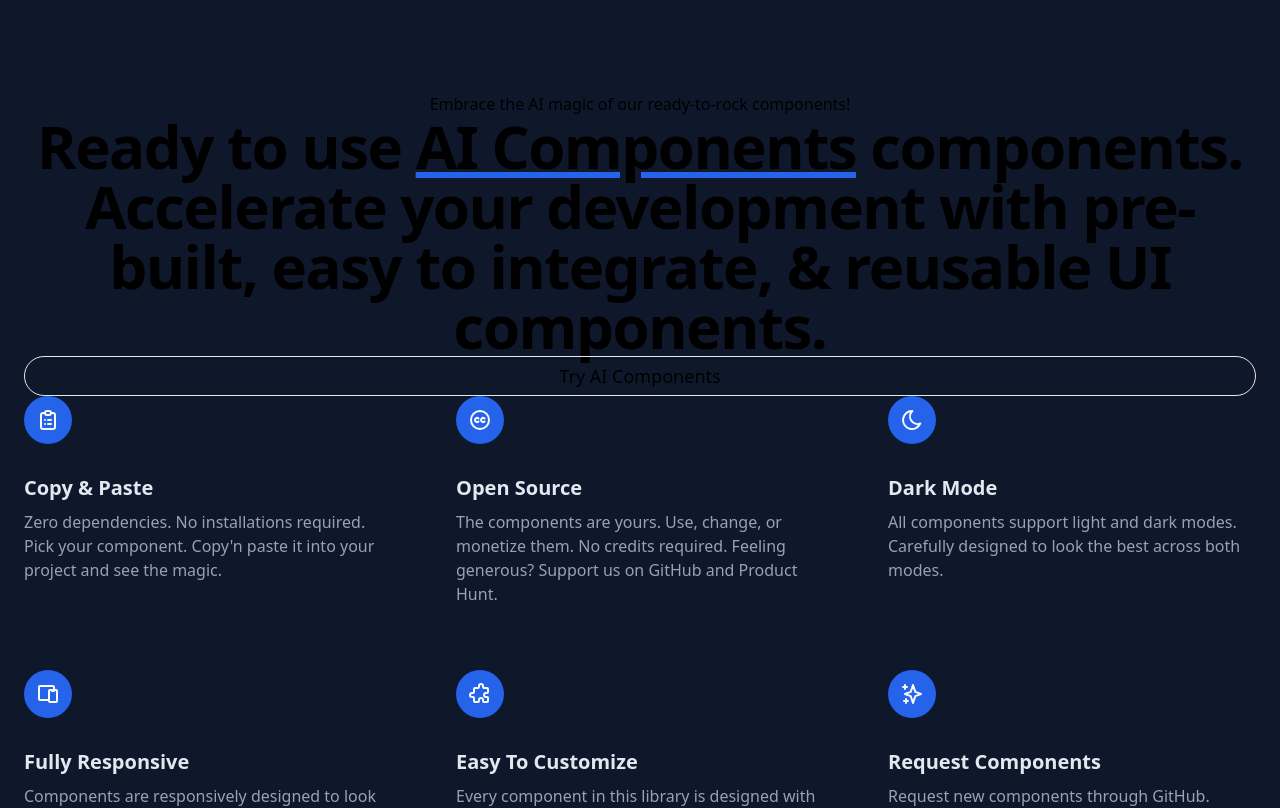
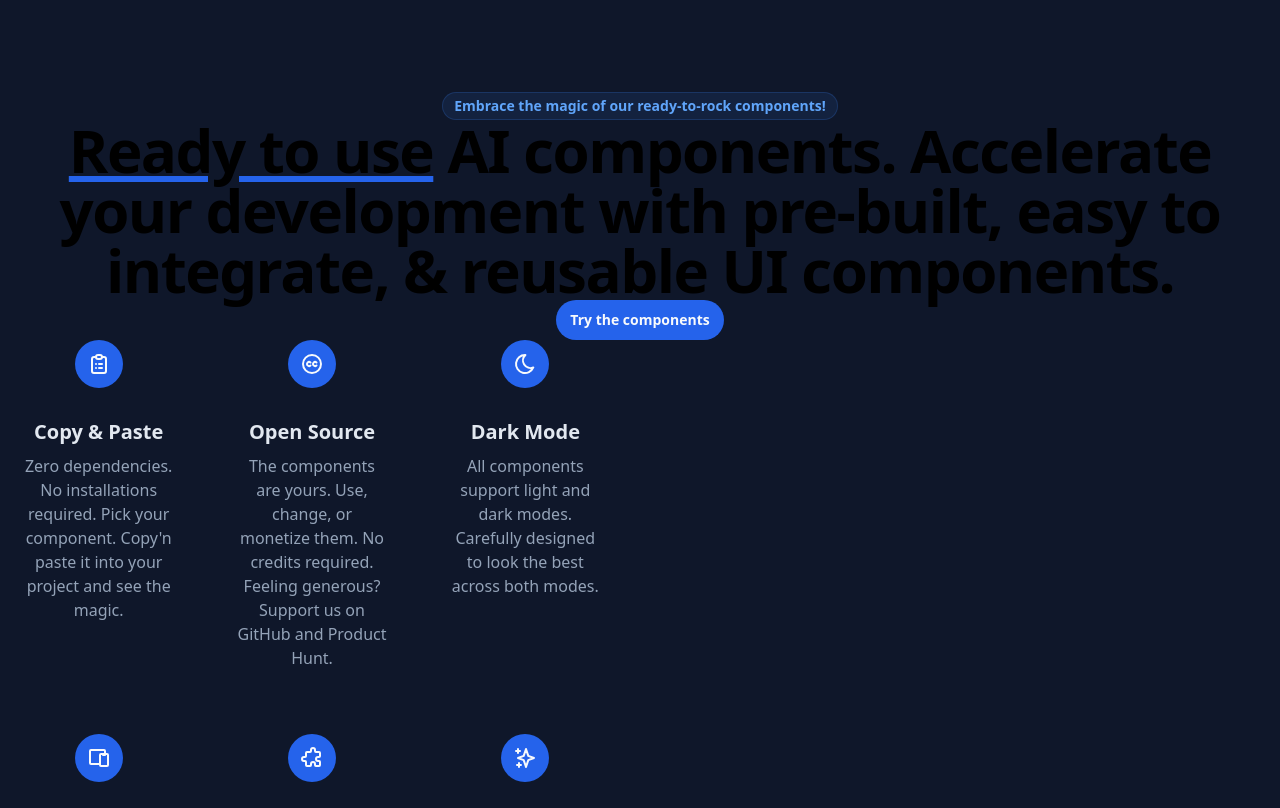
Before and after one commit to bigredheart/langui, a Next.js app: page / in a window 1280 px wide. Shown: the part 980-1788 px from the top of the page. Built offline with nearby package versions, Linux system fonts and the light colour scheme.

Commit message:
👌 IMPROVE: UI tweaks

```diff
--- a/src/components/CollectionCard.jsx
+++ b/src/components/CollectionCard.jsx
@@ -30,7 +30,7 @@ export default function CollectionCard({ componentData }) {
         <div className="rounded-xl border-2 border-transparent bg-slate-800/20 transition-colors group-hover:bg-blue-600">
           <div className="flex justify-between p-4 sm:p-6">
             <div className="flex flex-col">
-              <h2 className="font-medium text-slate-200 sm:text-lg group-hover:text-white">
+              <h2 className="font-medium text-slate-200 group-hover:text-white sm:text-lg">
                 {componentData.title}
               </h2>
               <p className="font-meium mt-2 text-sm text-slate-500 group-hover:text-white/60">
@@ -40,7 +40,7 @@ export default function CollectionCard({ componentData }) {
             <span
               aria-hidden="true"
               role="img"
-              className="mx-2 text-lg text-slate-200 sm:text-2xl group-hover:text-white group-hover:animate-pulse"
+              className="mx-2 text-lg text-slate-200 group-hover:text-white sm:text-2xl "
             >
               {Icon}
             </span>
--- a/src/components/HeroBanner.jsx
+++ b/src/components/HeroBanner.jsx
@@ -4,7 +4,8 @@ import HeroGradient from './HeroGradient'
 import BrandLogo from './BrandLogo'
 import HeroComponentsPreview from './HeroComponentsPreview'
 import HeroFeatures from './HeroFeatures'
-import Link from 'next/link';
+import Link from 'next/link'
+import HeroBadge from './HeroBadge'
 
 export default function HeroBanner({ children, subtitle, title }) {
   return (
@@ -17,14 +18,12 @@ export default function HeroBanner({ children, subtitle, title }) {
             <div className="max-w-2xl flex-shrink-0 lg:mx-0 lg:max-w-lg lg:pt-8 xl:max-w-xl">
               <BrandLogo withText={false} size={'16'} />
               <div className="mt-12 lg:mt-12">
-                <span className="rounded-full bg-blue-500/10 px-3 py-1 text-sm font-semibold leading-6 text-blue-400 ring-1 ring-inset ring-blue-500/20">
-                  The perfect UI for your AI
-                </span>
+                <HeroBadge>The perfect UI for your AI</HeroBadge>
               </div>
-              <h1 className="mt-6 text-5xl font-bold tracking-tight bg-clip-text text-transparent bg-gradient-to-r from-gray-200/60 via-gray-200 to-gray-200/60 sm:text-6xl">
+              <h1 className="mt-6 bg-gradient-to-r from-gray-200/60 via-gray-200 to-gray-200/60 bg-clip-text text-5xl font-bold tracking-tight text-transparent sm:text-6xl">
                 Beautiful components for your AI projects
               </h1>
-              <p className="mt-6 text-base leading-snug bg-clip-text text-transparent bg-gradient-to-r from-gray-200/60 via-gray-200 to-gray-200/60 sm:text-3xl">
+              <p className="mt-6 text-base leading-8 text-slate-300 md:text-xl md:leading-10">
                 LangUI is an Open Source Tailwind library with free to use
                 components tailored for your AI and GPT projects. Focus on
                 building the next best project and let it handle the UI.
@@ -32,9 +31,12 @@ export default function HeroBanner({ children, subtitle, title }) {
               <div className="mt-12 flex flex-col gap-x-6 gap-y-4 sm:flex-row sm:items-center">
                 <Link
                   href="/components"
-                  className="inline-flex justify-center items-center rounded-full bg-blue-600 px-3.5 py-2.5 text-sm font-semibold text-slate-50 transition-colors  hover:bg-blue-800 focus-visible:outline focus-visible:outline-2 focus-visible:outline-offset-2 focus-visible:outline-blue-400"
+                  className="inline-flex items-center justify-center rounded-full bg-blue-600 px-3.5 py-2.5 text-sm font-semibold text-slate-50 transition-colors  hover:bg-blue-800 focus-visible:outline focus-visible:outline-2 focus-visible:outline-offset-2 focus-visible:outline-blue-400"
                 >
-                  Browse AI components <span class="ml-1 animate-pulse bg-white bg-opacity-25 text-[10px] leading-3 px-2 py-1 h-fit rounded-md">55+</span>
+                  Browse AI components{' '}
+                  <span class="ml-1 h-fit animate-pulse rounded-md bg-white bg-opacity-25 px-2 py-1 text-[10px] leading-3">
+                    55+
+                  </span>
                 </Link>
 
                 <a
--- a/src/components/HeroFeatures.jsx
+++ b/src/components/HeroFeatures.jsx
@@ -1,22 +1,34 @@
-import Link from 'next/link';
+import Link from 'next/link'
+import HeroBadge from './HeroBadge'
 
 export default function HeroFeatures() {
   return (
     <div className="mx-auto mb-10 max-w-7xl px-6 lg:px-3 xl:px-6">
-      <div className="text-center font-medium bg-clip-text text-transparent bg-gradient-to-r from-blue-400 to-slate-200 pb-3">Embrace the AI magic of our ready-to-rock components!</div>
+      <div className="mb-3 flex items-center justify-center">
+        <HeroBadge>
+          Embrace the magic of our ready-to-rock components!
+        </HeroBadge>
+      </div>
       <h2
         id="features"
-        className="scroll-mt-40 text-center text-5xl font-bold tracking-tight bg-clip-text text-transparent bg-gradient-to-r from-gray-200/60 via-gray-200 to-gray-200/60 sm:text-6xl"
+        className="scroll-mt-40 bg-gradient-to-r from-gray-200/60 via-gray-200 to-gray-200/60 bg-clip-text text-center text-5xl font-bold tracking-tight text-transparent sm:text-6xl"
       >
-        Ready to use <span className="underline decoration-blue-600">AI Components</span>{' '}
-        components. Accelerate your development with pre-built, easy to integrate, &
-        reusable UI components.
+        <span className="underline decoration-blue-600">Ready to use</span> AI
+        components. Accelerate your development with pre-built, easy to
+        integrate, & reusable UI components.
       </h2>
 
-      <div className="flex flex-col items-center lg:flex-row"><div className="flex justify-center items-center w-full h-full mt-8 "><Link href="/components" className="inline-flex items-center justify-center font-medium focus-visible:outline-none focus-visible:ring-2 focus-visible:ring-ring focus-visible:ring-offset-2 disabled:opacity-50 disabled:pointer-events-none ring-offset-background h-10 w-full px-8 py-4 bg-transparent text-lg text-center text-gray-50 border border-gray-50 rounded-full md:w-auto hover:bg-gray-50 hover:text-black transition-all" data-primary="primary" data-rounded="rounded-full">Try AI Components</Link></div></div>
+      <div className="mt-8 flex h-full w-full items-center justify-center">
+        <Link
+          href="/components"
+          className="inline-flex items-center justify-center rounded-full bg-blue-600 px-3.5 py-2.5 text-sm font-semibold text-slate-50 transition-colors  hover:bg-blue-800 focus-visible:outline focus-visible:outline-2 focus-visible:outline-offset-2 focus-visible:outline-blue-400"
+        >
+          Try the components
+        </Link>
+      </div>
 
-      <div className="mt-32 grid max-w-xl grid-cols-1 gap-x-8 gap-y-16 md:max-w-none md:grid-cols-2 xl:grid-cols-3 xl:gap-16">
-        <div className="space-y-2">
+      <div className="mt-28 grid max-w-xl grid-cols-1 justify-items-center gap-x-8 gap-y-16 text-center sm:max-w-none sm:grid-cols-2 sm:text-left xl:grid-cols-3 xl:gap-16">
+        <div className="max-w-md space-y-2 ">
           <span className="mb-4 inline-block rounded-full bg-blue-600 p-3 text-slate-50">
             <svg
               xmlns="http://www.w3.org/2000/svg"
@@ -44,7 +56,7 @@ export default function HeroFeatures() {
           </p>
         </div>
 
-        <div className="space-y-2">
+        <div className="max-w-md space-y-2 ">
           <span className="mb-4 inline-block rounded-full bg-blue-600 p-3 text-slate-50">
             <svg
               xmlns="http://www.w3.org/2000/svg"
@@ -73,7 +85,7 @@ export default function HeroFeatures() {
           </p>
         </div>
 
-        <div className="space-y-2">
+        <div className="max-w-md space-y-2 ">
           <span className="mb-4 inline-block rounded-full bg-blue-600 p-3 text-slate-50">
             <svg
               xmlns="http://www.w3.org/2000/svg"
@@ -100,7 +112,7 @@ export default function HeroFeatures() {
           </p>
         </div>
 
-        <div className="space-y-2">
+        <div className="max-w-md space-y-2 ">
           <span className="mb-4 inline-block rounded-full bg-blue-600 p-3 text-slate-50">
             <svg
               xmlns="http://www.w3.org/2000/svg"
@@ -128,7 +140,7 @@ export default function HeroFeatures() {
             size.
           </p>
         </div>
-        <div className="space-y-2">
+        <div className="max-w-md space-y-2 ">
           <span className="mb-4 inline-block rounded-full bg-blue-600 p-3 text-slate-50">
             <svg
               xmlns="http://www.w3.org/2000/svg"
@@ -156,7 +168,7 @@ export default function HeroFeatures() {
           </p>
         </div>
 
-        <div className="space-y-2">
+        <div className="max-w-md space-y-2">
           <span className="mb-4 inline-block rounded-full bg-blue-600 p-3 text-slate-50">
             <svg
               xmlns="http://www.w3.org/2000/svg"
@@ -177,7 +189,6 @@ export default function HeroFeatures() {
           <h3 className="text-xl font-semibold capitalize text-slate-200">
             Request components
           </h3>
-
           <p className="text-slate-400">
             Request new components through GitHub. Collaborations are also
             welcome.
```
